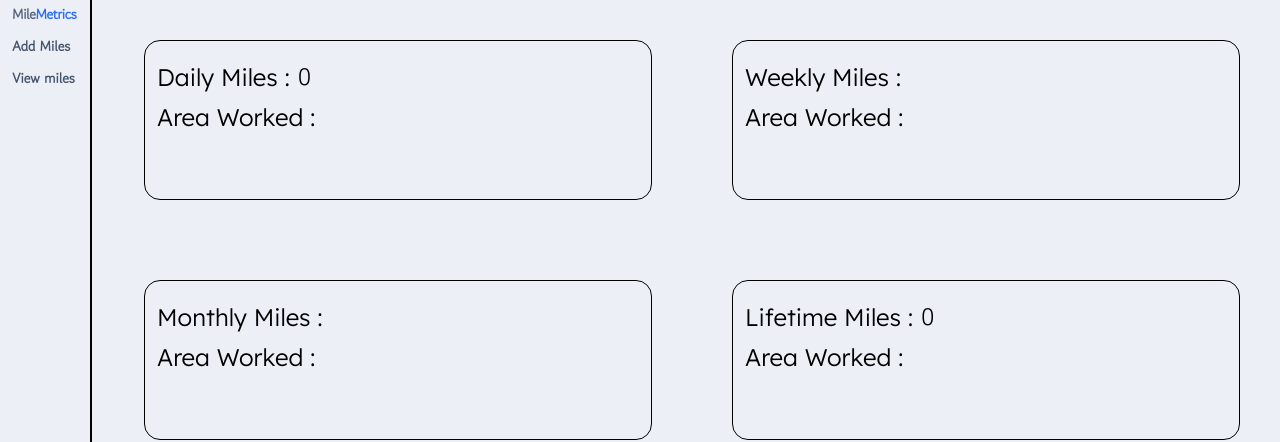
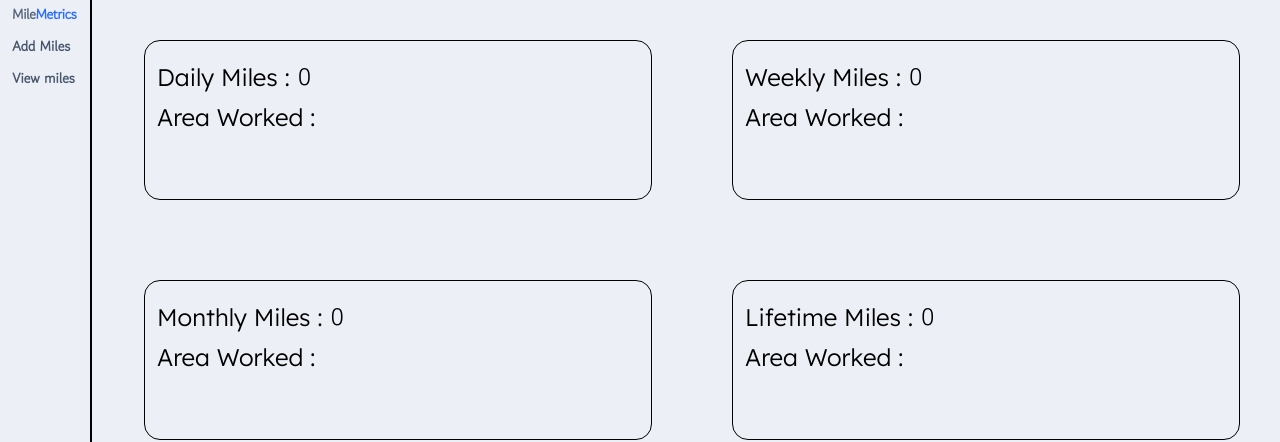
Before and after one commit to TFS405/mile-metrics, a React (Vite) app: page /view-miles in a window 1280 px wide. Shown: the top 442 px of the page. Built offline with nearby package versions, Linux system fonts and the light colour scheme.

Commit message:
feat: 🎸 TypeScript migration and finish mileage calc logic

```diff
--- a/src/features/mileage/MileDashboard.jsx
+++ b/src/features/mileage/MileDashboard.jsx
@@ -1,7 +1,4 @@
-import {
-	getTodaysDateString,
-	getYesterdaysDateString,
-} from '../../utils/dateUtils';
+import { getDateStringFromOffset } from '../../utils/dateUtils';
 import { totalAllMileage } from '../../utils/mileageUtils';
 import { useMileage } from './useMileage';
 
@@ -11,12 +8,15 @@ export default function MileDashboard() {
 	const lifetimeMiles = totalAllMileage(entries);
 
 	// calculate today's total miles
-	const totalMileageToday = totalAllMileage(entries, getTodaysDateString());
+	const totalMileageToday = totalAllMileage(
+		entries,
+		getDateStringFromOffset(0),
+	);
 
 	// calculate yesterday's total miles
 	const totalMilesYesterday = totalAllMileage(
 		entries,
-		getYesterdaysDateString(),
+		getDateStringFromOffset(0),
 	);
 
 	return (
--- a/src/features/mileage/MileageDisplay.jsx
+++ b/src/features/mileage/MileageDisplay.tsx
@@ -1,23 +1,44 @@
-import { getTodaysDateString } from '../../utils/dateUtils';
+import {
+	getDateStringFromOffset,
+	isWithinDateRange,
+} from '../../utils/dateUtils';
 import { getAreasOnDate, totalAllMileage } from '../../utils/mileageUtils';
 import { useMileage } from './useMileage';
 
 export default function MileageDisplay({ config }) {
 	const { entries } = useMileage();
+	const todaysDateString = getDateStringFromOffset(0);
+	const getOneWeekAgoString = getDateStringFromOffset(-6);
+	const oneMonthAgoDateString = getDateStringFromOffset(-29);
 
 	const selectedConfig = {
 		day: {
 			timeFrame: 'Daily',
-			totalMiles: totalAllMileage(entries, getTodaysDateString()),
-			areas: getAreasOnDate(entries, getTodaysDateString()),
+			totalMiles: totalAllMileage(entries, todaysDateString),
+			areas: getAreasOnDate(entries, todaysDateString),
 		},
-		week: { timeFrame: 'Weekly' },
-		month: { timeFrame: 'Monthly' },
+		week: {
+			timeFrame: 'Weekly',
+			totalMiles: entries.reduce((acc: number, val) => {
+				if (!isWithinDateRange(todaysDateString, getOneWeekAgoString, val.date))
+					return acc;
+				return acc + val.totalMiles;
+			}, 0),
+		},
+		month: {
+			timeFrame: 'Monthly',
+			totalMiles: entries.reduce((acc: number, val) => {
+				if (
+					!isWithinDateRange(todaysDateString, oneMonthAgoDateString, val.date)
+				)
+					return acc;
+				return acc + val.totalMiles;
+			}, 0),
+		},
 		lifetime: { timeFrame: 'Lifetime', totalMiles: totalAllMileage(entries) },
 	};
+
 	const mode = selectedConfig[config];
-
-	console.log(mode.areas);
 
 	return (
 		<section className="m-10 flex-1 rounded-2xl border p-3 text-2xl">
--- a/src/features/mileage/mileageContext.jsx
+++ /dev/null
@@ -1,3 +0,0 @@
-import { createContext } from 'react';
-
-export const MileageContext = createContext();
--- /dev/null
+++ b/src/features/mileage/mileageContext.tsx
@@ -0,0 +1,16 @@
+import { createContext, Dispatch } from 'react';
+
+export interface mileageEntry {
+	date: string;
+	initialMiles: number;
+	endingMiles: number;
+	areas: string[];
+	totalMiles: number;
+}
+
+interface mileageContextTypes {
+	entries: mileageEntry[];
+	dispatch: Dispatch<any>;
+}
+
+export const MileageContext = createContext<mileageContextTypes | null>(null);
--- a/src/features/mileage/useMileage.jsx
+++ b/src/features/mileage/useMileage.tsx
@@ -1,4 +1,4 @@
-import { useContext } from 'react';
+import { Dispatch, useContext } from 'react';
 import { MileageContext } from './mileageContext';
 
 const useMileage = () => {
--- a/src/utils/dateUtils.js
+++ /dev/null
@@ -1,15 +0,0 @@
-const getTodaysDateString = () => {
-	const todaysDate = new Date().toLocaleDateString('en-CA').split('T')[0];
-	return todaysDate;
-};
-
-const getYesterdaysDateString = () => {
-	// Move the date object back one day and return YYYY-MM-DD
-	const date = new Date();
-	date.setDate(date.getDate() - 1);
-	const YesterdaysDateToString = date.toISOString().split('T')[0];
-
-	return YesterdaysDateToString;
-};
-
-export { getTodaysDateString, getYesterdaysDateString };
--- /dev/null
+++ b/src/utils/dateUtils.ts
@@ -0,0 +1,31 @@
+import { data } from 'react-router';
+
+const dateStringToMilliseconds = (dateString: string): number => {
+	const [year, month, date] = dateString.split('-').map(Number);
+	return new Date(year, month - 1, date).getTime();
+};
+
+const getDateStringFromOffset = (offset: number): string => {
+	const date = new Date();
+	date.setDate(date.getDate() + offset);
+	return date.toISOString().split('T')[0];
+};
+
+const isWithinDateRange = (
+	startDateString: string,
+	endDateString: string,
+	targetDateString: string,
+) => {
+	const startRange = dateStringToMilliseconds(endDateString);
+	const endRange = dateStringToMilliseconds(startDateString);
+	const targetDate = dateStringToMilliseconds(targetDateString);
+
+	if (!startDateString || !endDateString || !targetDateString) {
+		console.log('Invalid data provided to isWithinDateRange function.');
+		return false;
+	}
+
+	return targetDate >= startRange && targetDate <= endRange;
+};
+
+export { isWithinDateRange, getDateStringFromOffset };
```
